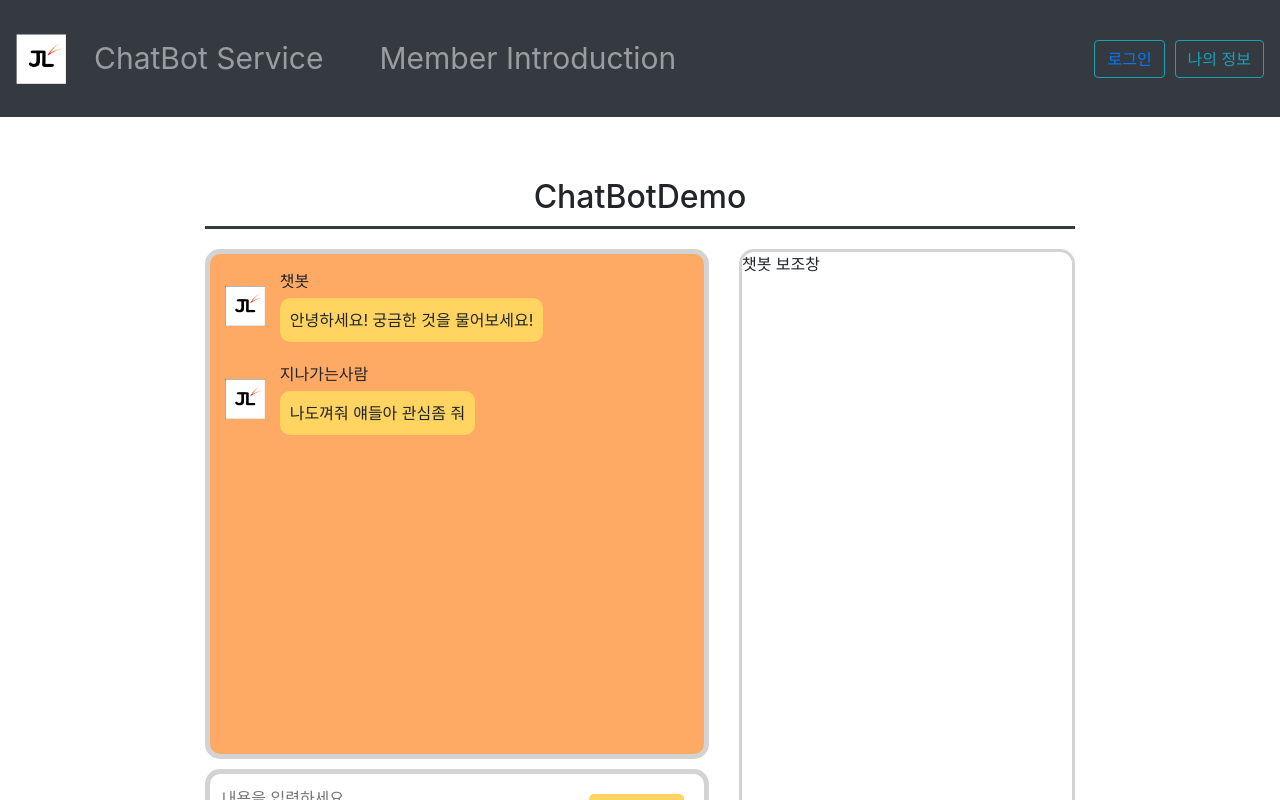
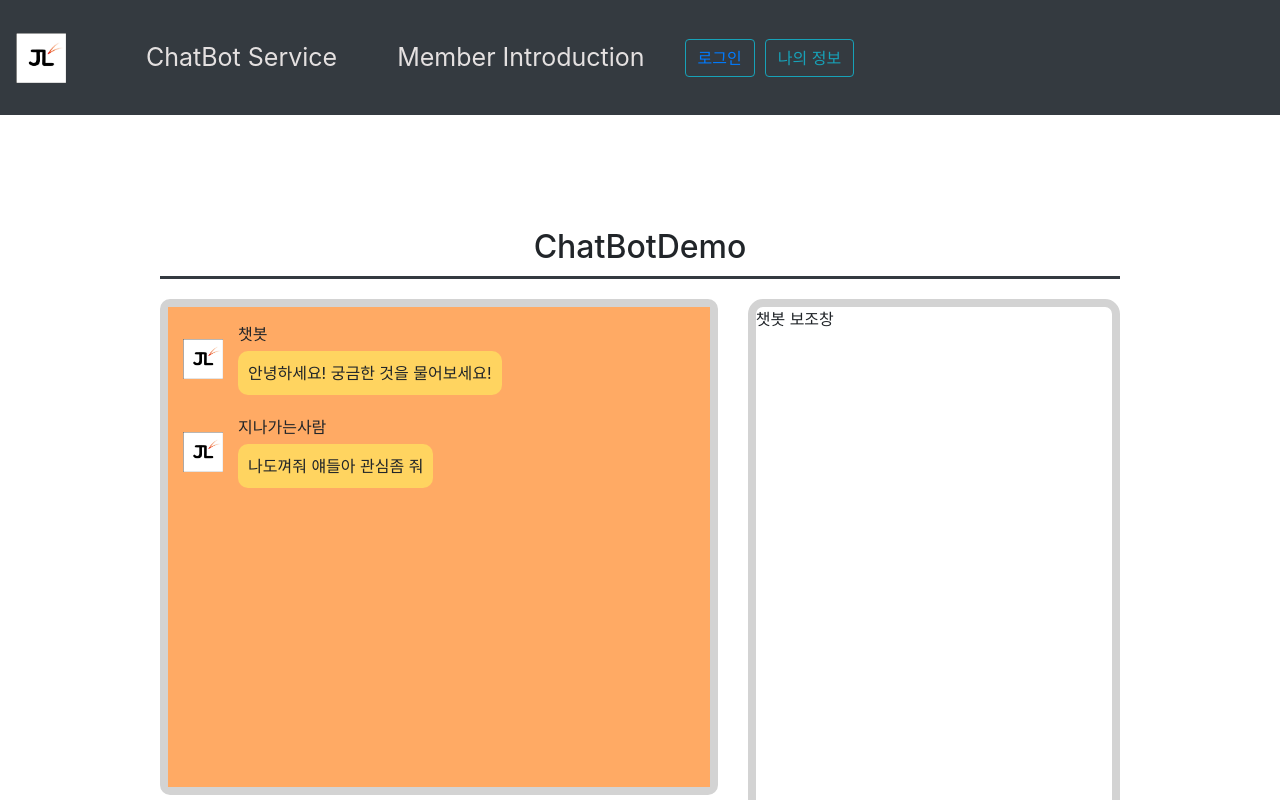
Before and after one commit to horingring/ChatBotService, a React app in the folder src/main/frontend/: page /ChatBotDemo in a window 1280 px wide. Shown: the top 800 px of the page. Built offline with nearby package versions, Linux system fonts and the light colour scheme.

Commit message:
Make&Design Scrollbar and Alter MenuBar

```diff
--- a/src/main/frontend/package.json
+++ b/src/main/frontend/package.json
@@ -54,6 +54,7 @@
     "react-dev-utils": "^10.2.1",
     "react-dom": "^16.13.1",
     "react-router-dom": "^5.2.0",
+    "react-scroll": "^1.8.0",
     "resolve": "1.15.0",
     "resolve-url-loader": "3.1.1",
     "sass-loader": "8.0.2",
--- a/src/main/frontend/src/Component/Menu.jsx
+++ b/src/main/frontend/src/Component/Menu.jsx
@@ -9,15 +9,13 @@ const Menu = () => {
 
     return (
         <div id="Header">
-            <Navbar bg="dark" variant="dark">
-                <Link to="/"><img className="Header_logo" style={{width: "50px", height: "50px"}} src={logo}
-                                  alt="yrb 로고"/></Link>
-                {/* <div>
-                    <div className="Menu_ChatBotService"></div>
-                    <div></div>
-                </div> */}
-                <Nav className="mr-auto">
-                    <Nav.Link className="Menu_ChatBotService" style={{margin: "20px" ,fontSize: "30px"}} href="/ChatBotIntro">ChatBot Service
+            <Navbar className="Header_Navbar" style={{padding:"0 16px"}} variant="dark">
+                <Link to="/">
+                    <img className="Header_logo" style={{width: "50px", height: "50px"}} src={logo} alt="yrb 로고"/>
+                </Link>
+                <div className="Menu_Container">
+                    <Link to="/ChatBotIntro" className="ReactRouterDom_Link" style={{margin:"0 30px"}}>
+                        <div className="Menu_ChatBotService Menu">ChatBot Service
                             {/* <ul className="dropDownMenu">
                                 <li><Link to="/ChatBotIntro" style={{textDecoration:"none", color:"white"}}>
                                         <div className="dropDown_div">
@@ -34,9 +32,16 @@ const Menu = () => {
                                     </Link>
                                 </li>
                             </ul>     */}
-                    </Nav.Link>
+                        </div>
+                    </Link>
+                    <Link to="/MemberIntro" className="ReactRouterDom_Link" style={{margin:"0 30px"}}>
+                        <div className="Menu_MemberIntro Menu">Member Introduction</div>
+                    </Link>
+                </div>
+                {/* <Nav className="mr-auto">
+                    <Nav.Link className="Menu_ChatBotService" style={{margin: "20px" ,fontSize: "30px"}} href="/ChatBotIntro">ChatBot Service</Nav.Link>
                     <Nav.Link style={{margin: "20px" ,fontSize: "30px"}} href="/MemberIntro">Member Introduction</Nav.Link>
-                </Nav>
+                </Nav> */}
                 <Form inline>
                     <Button variant="outline-info" onClick={() => setModalShow(true)} style={{margin: "10px"}}><Link to="/Login">로그인</Link></Button>
                     <Link to ="/MyPage"><Button variant="outline-info">나의 정보</Button></Link>
--- a/src/main/frontend/src/Pages/ChatBotDemo/ChatBotChatting.jsx
+++ b/src/main/frontend/src/Pages/ChatBotDemo/ChatBotChatting.jsx
@@ -3,8 +3,22 @@ import chatBotPic from '../../img/YRB_logo.png';
 
 class ChatBotChatting extends Component{
 
-    render(){
-        //0722, 경호, 채팅 말풍선 구현(state에 올려져 있는 채팅목록에서 데이터 받아옴), 채팅 피아식별 기능 구현
+    // componentDidMount(){     //챗봇에서는 componentDidMount가 필요 없다. 처음엔 가장 윗 화면을 보여줘야 하니까. 대신 채팅앱에서는 componetDidMount 있어야함
+    //     this.scrollToBottom();
+    // }
+
+    componentDidUpdate(){        //0724금, 경호, 스크롤 최하단 내리기
+        this.scrollToBottom();
+        console.log('스크롤 하단 이동 완료');
+    }
+
+    scrollToBottom = () => {
+        const { scrollHeight, clientHeight } = this.refForScroll;
+        this.refForScroll.scrollTop = scrollHeight - clientHeight;
+    }
+
+
+    makeChatList(){
         var chatList = [];
         var chatData = this.props.chatData;
         var userData = this.props.userData;
@@ -30,6 +44,7 @@ class ChatBotChatting extends Component{
                         </div>
                     </div>
                 );
+                console.log('push 완료');
             }else{
                 chatList.push(
                     <div
@@ -41,18 +56,28 @@ class ChatBotChatting extends Component{
                         </div>
                     </div>
                 );
+                console.log('push 완료');
             }
 
         }
+        return chatList;
+    }
 
-
+    render(){
+        //0722수, 경호, 채팅 말풍선 구현(state에 올려져 있는 채팅목록에서 데이터 받아옴), 채팅 피아식별 기능 구현
+        console.log('ChatBotChatting 렌더 완료');
         return(
             <div id="ChatBotChatting_Container">
-                <div id="ChatBotChattingBox">   {/* 챗봇채팅창 */}
-                    {chatList}
+                <div className="ChatBotChattingBox_Wrapper">
+                    <div                                        //챗봇채팅창
+                    id="ChatBotChattingBox"
+                    ref={ref => {this.refForScroll = ref;}}   /*0724금, 경호, 스크롤 최하단 내리기(ref지정)*/
+                    >
+                        {this.makeChatList()}
+                    </div>
                 </div>
-                <div id="ChatBotInputBox_Container">    {/* 챗봇입력 컨테이너 */}
-                    <form id="InputForm"                //form
+                <div id="ChatBotInputBox_Container">        {/* 챗봇입력 컨테이너 */}
+                    <form id="InputForm"                    //form
                         action="/"
                         method="post"
                         onSubmit={function(e){
@@ -63,9 +88,9 @@ class ChatBotChatting extends Component{
                             }
                         }.bind(this)}
                         >
-                        <div id="ChatBotInput_Box">      {/* 입력창 박스 */}
+                        <div id="ChatBotInput_Box">         {/* 입력창 박스 */}
                             {/* <div>주문하기/취소하기/메뉴보기 버튼</div> 이 기능은 나중에 여유되면 구현*/}
-                            <textarea id="InputTextarea"
+                            <textarea id="InputTextarea"    //input 입력칸
                                 name="content"
                                 style={{resize:"none"}}
                                 placeholder="내용을 입력하세요"
@@ -77,7 +102,8 @@ class ChatBotChatting extends Component{
                                         }
                                     }
                                 }}
-                                ></textarea>             {/* input 입력칸 */}
+                                >
+                            </textarea>
                         </div>
                         <input type="submit" id="ChatBotInput_Button" value="submit"></input>
                     </form>
--- a/src/main/frontend/src/index.css
+++ b/src/main/frontend/src/index.css
@@ -37,13 +37,17 @@ html, body, #root, #App{
   height: 100%;
 }
 
+.ReactRouterDom_Link:hover{
+  text-decoration: none;
+}
+
 #Header, #Content, #Footer{
   width: 100%;
 }
 
 #Header{
   height: 16%;
-  margin-bottom: 50px;
+  margin-bottom: 100px;
 }
 
 #Content{
@@ -62,6 +66,33 @@ html, body, #root, #App{
 }
 
 /* 헤더 */
+.Header_Navbar{
+  height: 90%;
+  background-color: #343a40;
+}
+
+.Header_logo{
+  width: 50px;
+  height: 50px;
+  margin-right: 50px;
+}
+
+.Menu_Container{
+  display: flex;
+  flex-direction: row;
+  height: 100%;
+}
+.Menu{
+  height: 100%;
+  color: rgb(228, 224, 224);
+  font-size: 25px;
+  display: flex;
+  align-items: center;
+}
+.Menu:hover{
+  color:white;
+}
+
 .Menu_ChatBotService{
   position: relative;
 }
@@ -99,7 +130,7 @@ html, body, #root, #App{
 
 /* 챗봇데모 */
 #ChatBotDemoPage{
- width: 68%;
+ width: 75%;
  height: 100%;
  margin: 0 auto;
  display: flex;
@@ -108,37 +139,64 @@ html, body, #root, #App{
 
 #ChatBotDemoMain{
   width: 100%;
-  height: 100%;
+  height: 600px;
   display: flex;
   flex-direction: row;
 }
 
 #ChatBotChatting_Container{
   width: 60%;
-  height: 100%;
+  height: 606px;
   box-sizing: border-box;
   margin-right: 30px;
   display: flex;
   flex-direction: column;
 }
+
 /* ChatBotChatting 전체 영역 */
+.ChatBotChattingBox_Wrapper{
+  width: 100%;
+  border: 3px solid lightgray;
+  border-radius: 10px;
+  margin-bottom: 10px;
+
+}
+
 #ChatBotChattingBox{
   display: flex;
   flex-direction: column;
   width: 100%;
-  height: 70%;
+  height: 490px;
   background-color: #ffaa64;
   border: 5px solid lightgray;
-  border-radius: 15px;
   box-sizing: border-box;
-  margin-bottom: 10px;
-  padding: 15px;
-  overflow-y: hidden;
+  padding: 15px 15px 0 15px;
+  overflow-x: hidden;
+  overflow-y: scroll;
 }
 
-/* #ChatBotChattingBox::-webkit-scrollbar{
+  /* 0724금, 경호, div 내 scrollbar */
+#ChatBotChattingBox::-webkit-scrollbar{
+  width: 10px;
+}
+#ChatBotChattingBox::-webkit-scrollbar-track{
+  background-color: #ffaa64;
+}
+#ChatBotChattingBox::-webkit-scrollbar-thumb{
+  border-radius: 10px;
+  background-color: #fa8f38;
+}
+#ChatBotChattingBox::-webkit-scrollbar-button:start:decrement{
+  width: 10px;
+  height: 10px;
+  background-color: #ffaa64;
+}
+#ChatBotChattingBox::-webkit-scrollbar-button:end:increment{
+  width: 10px;
+  height: 10px;
+  background-color: #ffaa64;
+}
 
-} */
 
 /* 챗봇 채팅창 영역 */
 .chatNextBox{
@@ -169,6 +227,7 @@ html, body, #root, #App{
   background-color: #ffd460;
   border-radius: 10px;
   padding: 10px 10px;
+  max-width: 300px;
 }
 .chatContent_right{
   text-align: right;
@@ -177,9 +236,9 @@ html, body, #root, #App{
 /* 챗봇 입력 영역 */
 #ChatBotInputBox_Container{
   width: 100%;
-  height: 20%;
+  height: 100px;
   box-sizing: border-box;
-  border: 5px solid lightgray;
+  border: 8px solid lightgray;
   border-radius: 15px;
   display: flex;
   flex-direction: row;
@@ -237,8 +296,8 @@ html, body, #root, #App{
 
 #ChatBotExtraBox_Container{
   width: 40%;
-  height: 100%;
-  border: 3px solid lightgray;
+  height: 606px;
+  border: 8px solid lightgray;
   border-radius: 15px;
   box-sizing: border-box;
 }
```
Also changed, not shown: 1 other file (tests, documents, lock files or other folders). Lines whose indentation alone changed are shown as unchanged.
